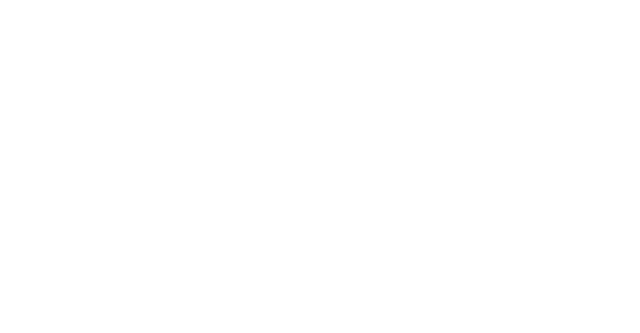
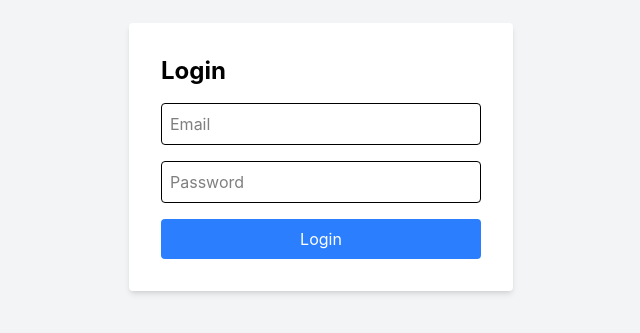
Before and after one commit to ashwanisingh011/SyncSpac, a React (Vite) app in the folder frontend/: page / in a window 1280 px wide. Before the commit this address had no page. Shown: the part 243-576 px from the top of the page, without its empty margins (319-959 px from the left). Built offline with nearby package versions, Linux system fonts and the light colour scheme.

Commit message:
feat: update routing in App component for Login, Register, and CreateProject

```diff
--- a/frontend/src/App.tsx
+++ b/frontend/src/App.tsx
@@ -1,6 +1,8 @@
 import { BrowserRouter, Routes, Route} from 'react-router-dom';
 import ProjectPage from './components/ProjectPage.tsx';
+import CreateProject from './components/CreateProject.tsx';
 import Login from './components/Login.tsx';
+import Register from './components/Register.tsx';
 import Dashboard from './components/Dashboard.tsx';
 
 
@@ -10,8 +12,10 @@
     <>
     <BrowserRouter>
       <Routes>
-        <Route path = '/login' element={<Login />} />
+        <Route path = '/' element={<Login />} />
+        <Route path = '/register' element={<Register />} />
         <Route path = '/dashboard' element={<Dashboard />} />
+        <Route path = '/project' element={<CreateProject />} />
         <Route path = "/project/:id" element={<ProjectPage />} />
       </Routes>
     </BrowserRouter>
```
